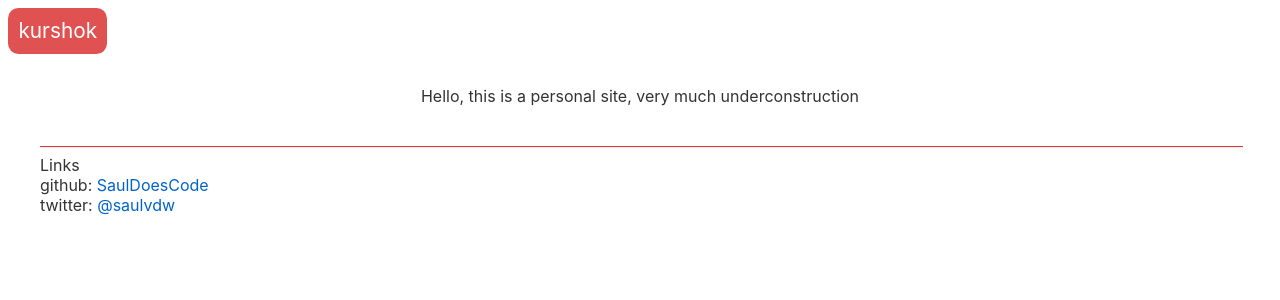
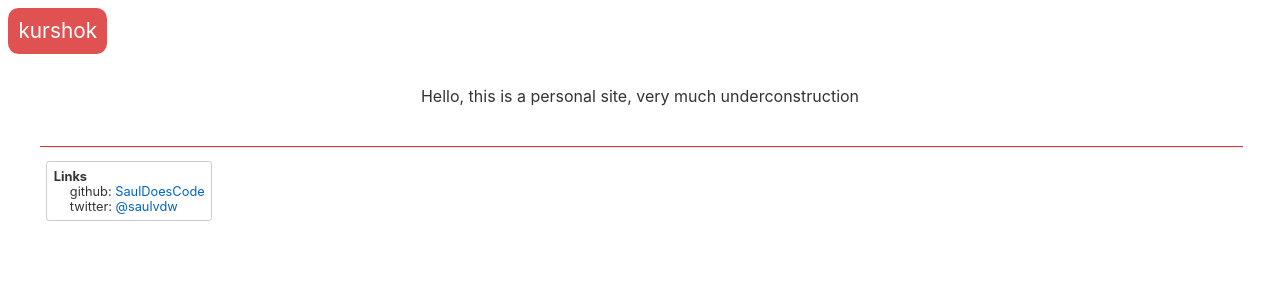
Before and after one commit to SaulDoesCode/kurshok, a Svelte app: page / in a window 1280 px wide. Shown: the top 300 px of the page. Built offline with nearby package versions, Linux system fonts and the light colour scheme.

Commit message:
better footer

```diff
--- a/src/App.svelte
+++ b/src/App.svelte
@@ -50,6 +50,23 @@
 		box-shadow: inset 0 4px 3px -4px rgb(207, 59, 59, .3);
 	}
 
+	.links {
+		font-size: .8em;
+		display: inline-block;
+		padding: .5em .5em;
+		margin: .5em;
+		border: 1px solid #ccc;
+		border-radius: .25em;
+	}
+
+	.links > header {
+		font-weight: bold;
+	}
+
+	.links > div {
+		margin-left: 1.25em;
+	}
+
 	@media (min-width: 640px) {
 		main {
 			max-width: none;
```
